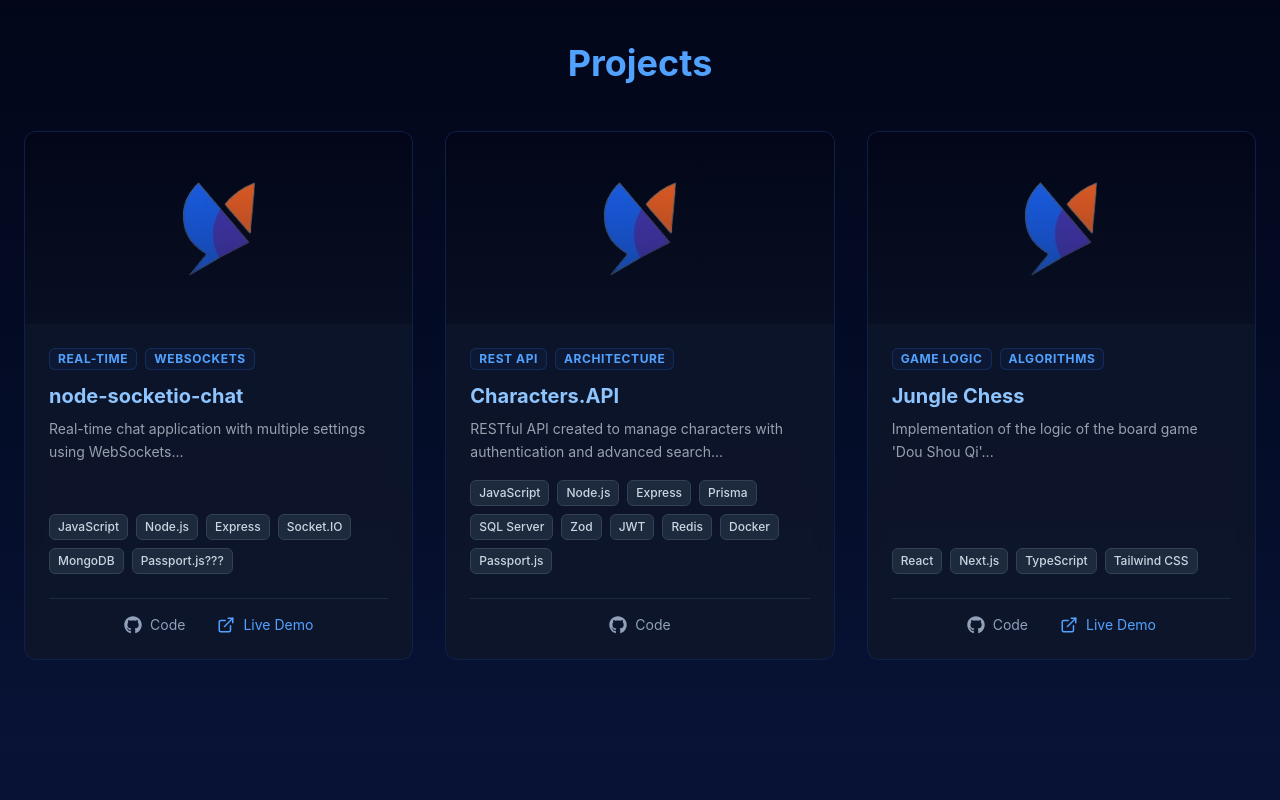
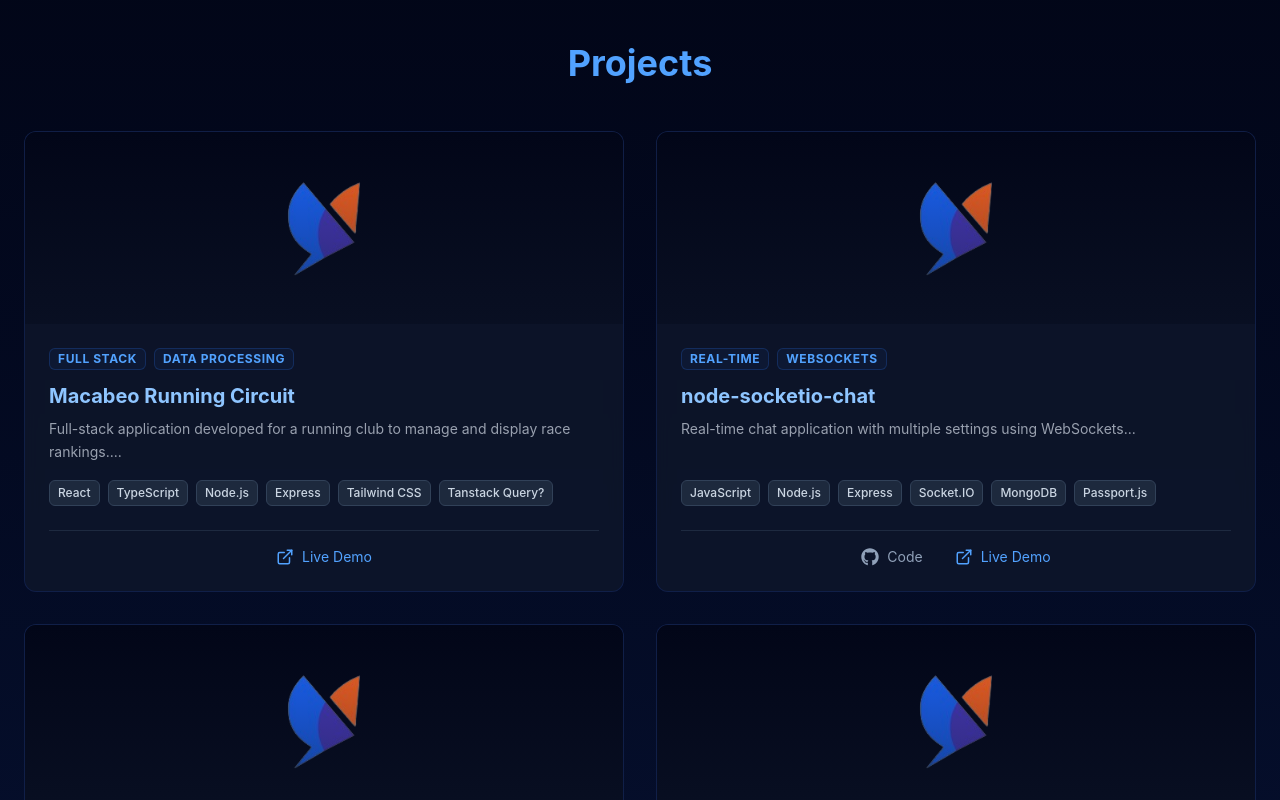
Before and after one commit to TochuGV/portfolio, a React (Vite) app: page / in a window 1280 px wide. Shown: the part 1300-2100 px from the top of the page. Built offline with nearby package versions, Linux system fonts and the light colour scheme.

Commit message:
feat(projects): add Macabeo Running Circuit and update layout

```diff
--- a/src/components/projects/ProjectCard.tsx
+++ b/src/components/projects/ProjectCard.tsx
@@ -47,6 +47,7 @@ const ProjectCard = ({ project }: Props) => {
         </div>
 
         <div className="flex items-center justify-center gap-8 pt-4 border-t border-slate-700/50 mt-auto">
+          {project.repoUrl && (
           <a
             href={project.repoUrl}
             target="_blank"
@@ -56,6 +57,7 @@ const ProjectCard = ({ project }: Props) => {
             <FaGithub size={18} className="group-hover/link:text-white transition-colors" />
             <span>Code</span>
           </a>
+          )}
 
           {project.demoUrl && (
             <a
--- a/src/components/sections/Projects.tsx
+++ b/src/components/sections/Projects.tsx
@@ -5,7 +5,7 @@ import ProjectCard from "../projects/ProjectCard"
 export const Projects = () => {
   return (
     <Section id="projects" title="Projects" gradientDirection="b">
-      <div className="grid grid-cols-1 md:grid-cols-2 lg:grid-cols-3 gap-6 sm:gap-8">
+      <div className="grid grid-cols-1 md:grid-cols-2 gap-6 sm:gap-8">
         {projects.map((project) => (
           <ProjectCard key={project.id} project={project} />
         ))}
--- a/src/data/Portfolio.ts
+++ b/src/data/Portfolio.ts
@@ -3,25 +3,34 @@ import type { Project, Experience, TechCategory } from "../types";
 export const projects: Project[] = [
   {
     id: 1,
+    title: "Macabeo Running Circuit",
+    image: "/companies/yoizen.png",
+    description: "Full-stack application developed for a running club to manage and display race rankings....",
+    concepts: ["Full Stack", "Data Processing"],
+    technologies: ["React", "TypeScript", "Node.js", "Express", "Tailwind CSS", "Tanstack Query?"],
+    demoUrl: "https://node-socketio-chat-aaw8.onrender.com/" // Agregar esto cuando esté subido!
+  },
+  {
+    id: 2,
     title: "node-socketio-chat",
     image: "/companies/yoizen.png",
     description: "Real-time chat application with multiple settings using WebSockets...",
     concepts: ["Real-Time", "WebSockets"],
-    technologies: ["JavaScript", "Node.js", "Express", "Socket.IO", "MongoDB", "Passport.js???"],
+    technologies: ["JavaScript", "Node.js", "Express", "Socket.IO", "MongoDB", "Passport.js"],
     repoUrl: "https://github.com/TochuGV/node-socketio-chat",
     demoUrl: "https://node-socketio-chat-aaw8.onrender.com/"
   },
   {
-    id: 2,
+    id: 3,
     title: "Characters.API",
     image: "/companies/yoizen.png",
     description: "RESTful API created to manage characters with authentication and advanced search...",
     concepts: ["REST API", "Architecture"],
-    technologies: ["JavaScript", "Node.js", "Express", "Prisma", "SQL Server", "Zod", "JWT", "Redis", "Docker", "Passport.js"],
+    technologies: ["JavaScript", "Node.js", "Express", "Prisma", "SQL Server", "Redis", "Zod", "JWT", "Docker", "GitHub Actions"],
     repoUrl: "https://github.com/TochuGV/Characters.API",
   },
   {
-    id: 3,
+    id: 4,
     title: "Jungle Chess",
     image: "/companies/yoizen.png",
     description: "Implementation of the logic of the board game 'Dou Shou Qi'...",
--- a/src/types/index.ts
+++ b/src/types/index.ts
@@ -5,7 +5,7 @@ export interface Project {
   description: string;
   concepts: string[];
   technologies: string[];
-  repoUrl: string;
+  repoUrl?: string; // Si fuera un proyecto privado, no se tiene que agregar el repositorio.
   demoUrl?: string; // Si fuera Backend, no sería necesario agregar uno.
 }
 
```
